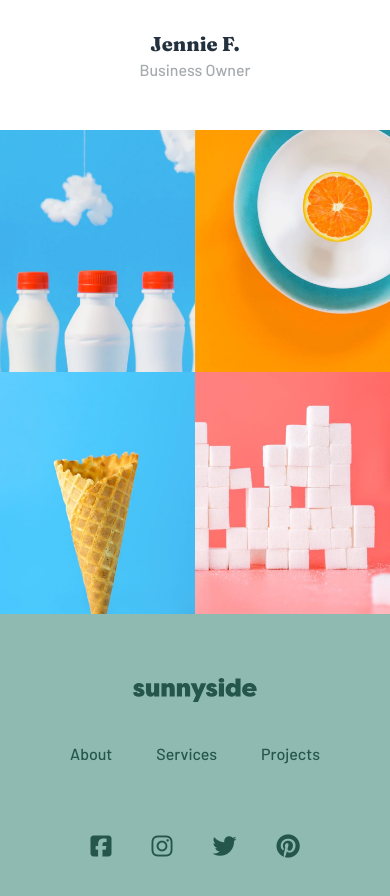
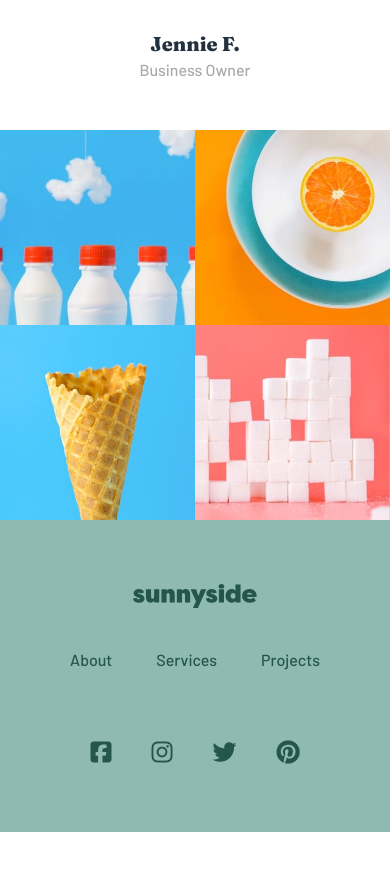
Before and after one commit to aatmaneoulmouden/agency-landing-page, a React (Vite) app: page / in a window 390 px wide. Shown: the part 4866-5762 px from the top of the page. After the commit the page ends 5698 px from the top, so only its background shows below. Built offline with nearby package versions, Linux system fonts and the light colour scheme.

Commit message:
Update images for mobile

```diff
--- a/src/components/src/SingleProject.jsx
+++ b/src/components/src/SingleProject.jsx
@@ -1,7 +1,8 @@
 const SingleProject = (props) => {
   return (
     <div className="project">
-      <img src={`./desktop/${props.image}.jpg`} alt="Project" />
+      <img src={`./desktop/${props.image}.jpg`} alt="Project" className="hidden lg:block" />
+      <img src={`./mobile/${props.image}.jpg`} alt="Project" className="block lg:hidden" />
     </div>
   );
 };
```
Also changed, not shown: public/mobile/image-gallery-sugarcubes.jpg (renamed from public/mobile/image-gallery-sugar-cubes.jpg).
